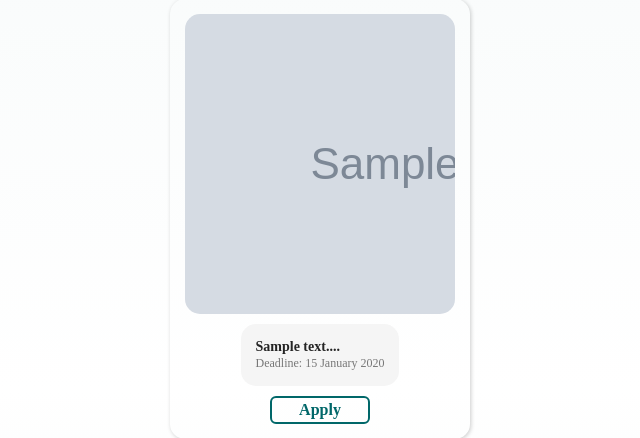
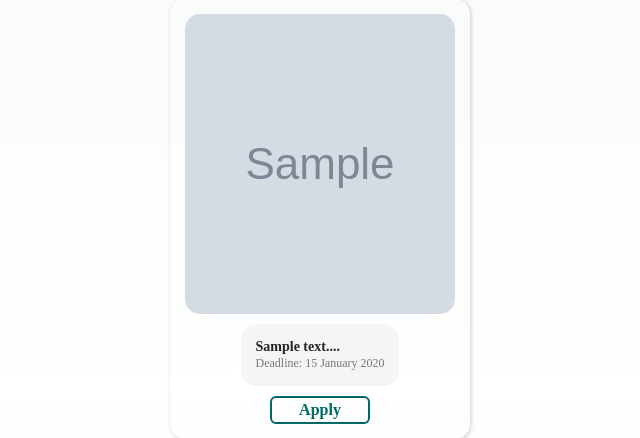
Before and after one commit to Tmazst/THT, a Flask app: template templates/job_ads_gui.html in a window 1280 px wide. Shown: the part 1085-1523 px from the top of the page, without its empty margins (22-662 px from the left). Run offline with Flask 3, Linux system fonts and the light colour scheme; the template is opened without the code that fills it: most values are stand-ins (such as "Sample title", 1, 10 or a date in 2020); grey boxes marked "Sample" are stand-in pictures; some libraries are stand-ins or nearby versions; some web fonts are replaced.

Commit message:
270325late

```diff
--- a/templates/job_ads_gui.html
+++ b/templates/job_ads_gui.html
@@ -220,7 +220,7 @@
         {%for job in posted_jobs%}
             {%if job.advert_image%}
             <div class="job-cont-cont gen-flex-col">
-                <div class="share-jb-img-cont"><img  src="static/images/{{job.advert_image}}" /></div>
+                <div class="share-jb-img-cont gen-flex"><img  src="static/images/{{job.advert_image}}" /></div>
                 <div style="font-weight: 600;" class="details">{{job.details}}...<br>
                     {%if job.deadline%}
                         <span class="deadln-tag">Deadline: {{job.deadline.strftime("%d %B %Y")}}</span>
```
